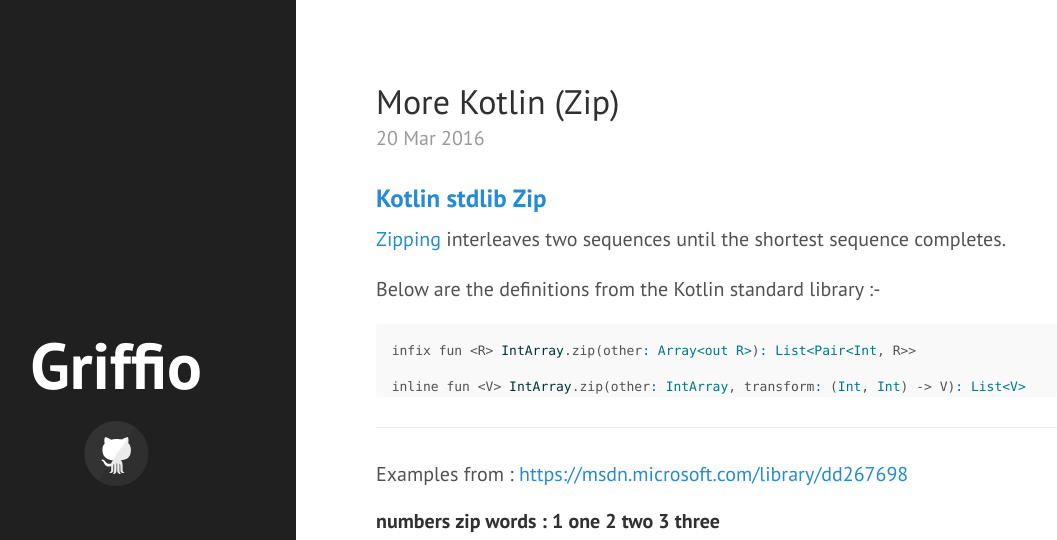
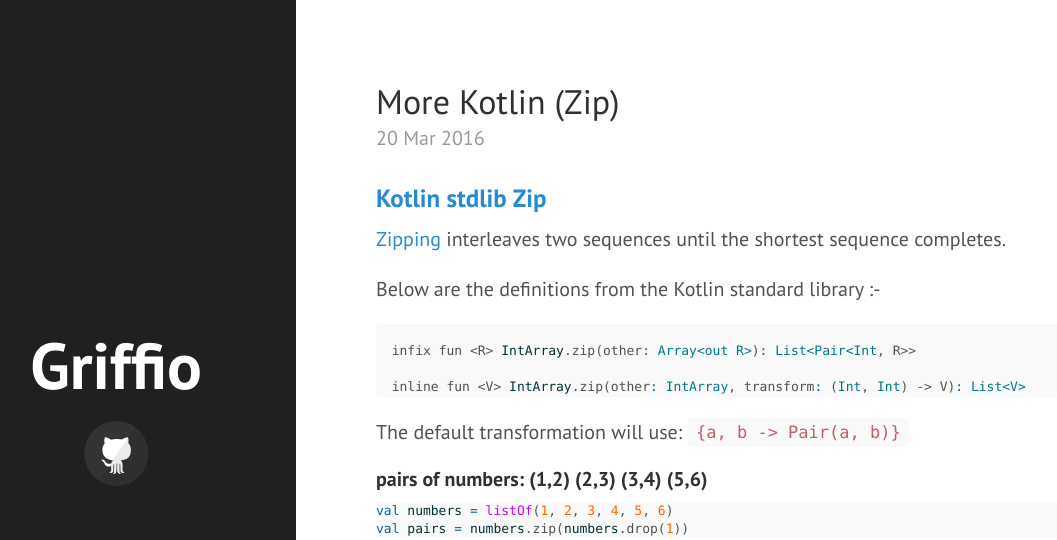
Before and after one commit to griffio/griffio.github.io, a Jekyll site: the page built from _posts/2016-03-20-More-Kotlin.md, in a window 1280 px wide and 900 px high, cut to the strip 0-540 px from the top of the window. Shown: the whole strip, without its empty margins (64-1121 px from the left). Built offline with Jekyll 4.4.1, drawn with Linux system fonts in a browser that asks for light colours; some web fonts are replaced.

Commit message:
Update 2016-03-20-More-Kotlin.md

````diff
--- a/_posts/2016-03-20-More-Kotlin.md
+++ b/_posts/2016-03-20-More-Kotlin.md
@@ -18,6 +18,15 @@
   infix fun <R> IntArray.zip(other: Array<out R>): List<Pair<Int, R>>
 
   inline fun <V> IntArray.zip(other: IntArray, transform: (Int, Int) -> V): List<V>
+~~~
+
+The default transformation will use: ``` {a, b -> Pair(a, b)} ```
+
+#### pairs of numbers: (1,2) (2,3) (3,4) (5,6)
+
+~~~ scala
+val numbers = listOf(1, 2, 3, 4, 5, 6)
+val pairs = numbers.zip(numbers.drop(1))
 ~~~
 
 ---
````
